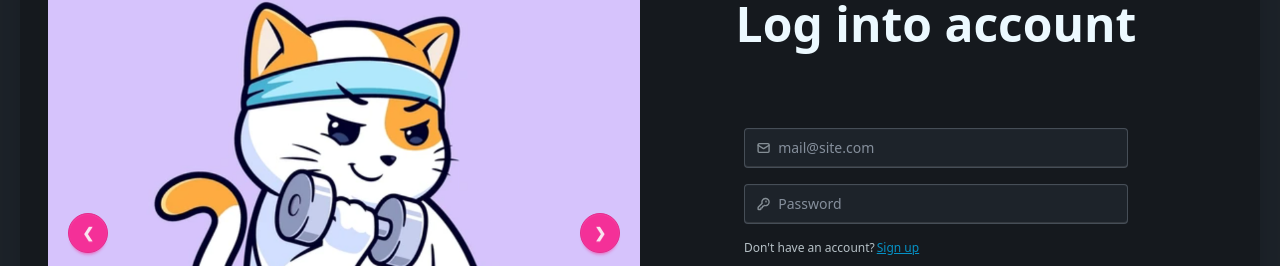
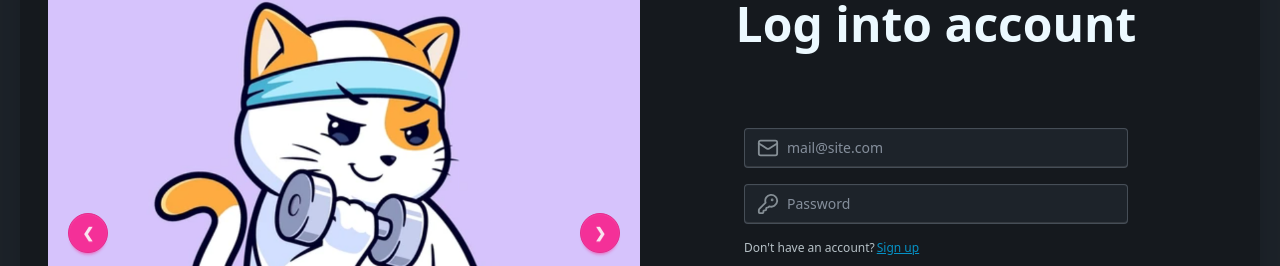
Before and after one commit to basiagaoskar/ai-workout-generator, a React (Vite) app in the folder frontend/: page /auth in a window 1280 px wide. Shown: the part 164-430 px from the top of the page. Built offline with nearby package versions, Linux system fonts and the light colour scheme.

Commit message:
refractor: replace svg icons with lucide-react components

```diff
--- a/frontend/index.html
+++ b/frontend/index.html
@@ -4,7 +4,7 @@
     <meta charset="UTF-8" />
     <link rel="icon" type="image/svg+xml" href="/vite.svg" />
     <meta name="viewport" content="width=device-width, initial-scale=1.0" />
-    <title>ai-workout-generator</title>
+    <title>Gym Z AI</title>
   </head>
   <body>
     <div id="root"></div>
--- a/frontend/src/pages/Auth/LoginForm.jsx
+++ b/frontend/src/pages/Auth/LoginForm.jsx
@@ -1,5 +1,6 @@
 import React from "react";
 import { Link } from "react-router-dom";
+import { KeyRound, Mail } from "lucide-react";
 
 function LoginForm() {
 	return (
@@ -8,21 +9,11 @@ function LoginForm() {
 
 			<form action="" method="post" className="flex flex-col gap-4 w-full max-w-sm">
 				<label className="input validator w-full">
-					<svg className="h-[1em] opacity-50" xmlns="http://www.w3.org/2000/svg" viewBox="0 0 24 24">
-						<g strokeLinejoin="round" strokeLinecap="round" strokeWidth="2.5" fill="none" stroke="currentColor">
-							<rect width="20" height="16" x="2" y="4" rx="2"></rect>
-							<path d="m22 7-8.97 5.7a1.94 1.94 0 0 1-2.06 0L2 7"></path>
-						</g>
-					</svg>
+					<Mail className="opacity-50" />
 					<input type="email" placeholder="mail@site.com" required />
 				</label>
 				<label className="input validator w-full">
-					<svg className="h-[1em] opacity-50" xmlns="http://www.w3.org/2000/svg" viewBox="0 0 24 24">
-						<g strokeLinejoin="round" strokeLinecap="round" strokeWidth="2.5" fill="none" stroke="currentColor">
-							<path d="M2.586 17.414A2 2 0 0 0 2 18.828V21a1 1 0 0 0 1 1h3a1 1 0 0 0 1-1v-1a1 1 0 0 1 1-1h1a1 1 0 0 0 1-1v-1a1 1 0 0 1 1-1h.172a2 2 0 0 0 1.414-.586l.814-.814a6.5 6.5 0 1 0-4-4z"></path>
-							<circle cx="16.5" cy="7.5" r=".5" fill="currentColor"></circle>
-						</g>
-					</svg>
+					<KeyRound className="opacity-50" />
 					<input
 						type="password"
 						required
--- a/frontend/src/pages/Auth/SignupForm.jsx
+++ b/frontend/src/pages/Auth/SignupForm.jsx
@@ -1,5 +1,6 @@
 import React from "react";
 import { Link } from "react-router-dom";
+import { KeyRound, Mail } from "lucide-react";
 
 function SignupForm() {
 	return (
@@ -13,21 +14,11 @@ function SignupForm() {
 				</div>
 
 				<label className="input validator w-full">
-					<svg className="h-[1em] opacity-50" xmlns="http://www.w3.org/2000/svg" viewBox="0 0 24 24">
-						<g strokeLinejoin="round" strokeLinecap="round" strokeWidth="2.5" fill="none" stroke="currentColor">
-							<rect width="20" height="16" x="2" y="4" rx="2"></rect>
-							<path d="m22 7-8.97 5.7a1.94 1.94 0 0 1-2.06 0L2 7"></path>
-						</g>
-					</svg>
+					<Mail className="opacity-50" />
 					<input type="email" placeholder="mail@site.com" required />
 				</label>
 				<label className="input validator w-full">
-					<svg className="h-[1em] opacity-50" xmlns="http://www.w3.org/2000/svg" viewBox="0 0 24 24">
-						<g strokeLinejoin="round" strokeLinecap="round" strokeWidth="2.5" fill="none" stroke="currentColor">
-							<path d="M2.586 17.414A2 2 0 0 0 2 18.828V21a1 1 0 0 0 1 1h3a1 1 0 0 0 1-1v-1a1 1 0 0 1 1-1h1a1 1 0 0 0 1-1v-1a1 1 0 0 1 1-1h.172a2 2 0 0 0 1.414-.586l.814-.814a6.5 6.5 0 1 0-4-4z"></path>
-							<circle cx="16.5" cy="7.5" r=".5" fill="currentColor"></circle>
-						</g>
-					</svg>
+					<KeyRound className="opacity-50" />
 					<input
 						type="password"
 						required
```
